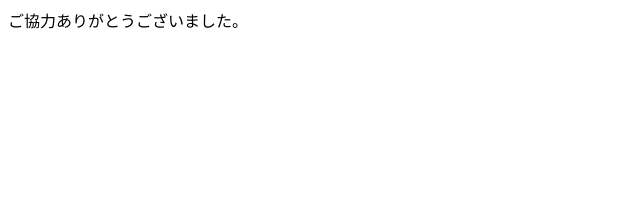
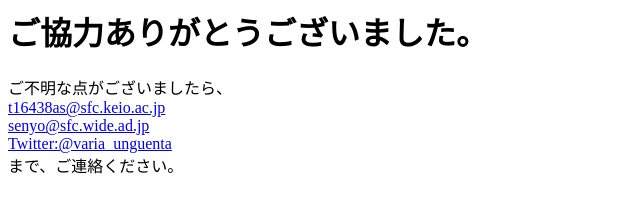
Before and after one commit to senyonyo/practice, a plain HTML site: page ad/fake.html in a window 1280 px wide. Shown: the whole page, without its empty margins (0-640 px from the left). Drawn offline with Linux system fonts and the light colour scheme.

Commit message:
連絡先追記

```diff
--- a/ad/fake.html
+++ b/ad/fake.html
@@ -1,10 +1,15 @@
 <html>
   <header>
   <title>お礼</title>
-  </header
-  >
+  </header>
   <body>
-   <p>ご協力ありがとうございました。</p>
+   <h1>ご協力ありがとうございました。</h1>
+   <p>ご不明な点がございましたら、</br>
+       <a href="mailto:t16438as@sfc.keio.ac.jp">t16438as@sfc.keio.ac.jp</a></br>
+       <a href="mailto:senyo@sfc.wide.ad.jp">senyo@sfc.wide.ad.jp</a></br>
+       <a href="https://twitter.com/varia_unguenta">Twitter:@varia_unguenta</a></br>
+       まで、ご連絡ください。
+    </p>
 
   </body>
 </html>
```
Also changed, not shown: ad/right.html (+6 -0 lines).
